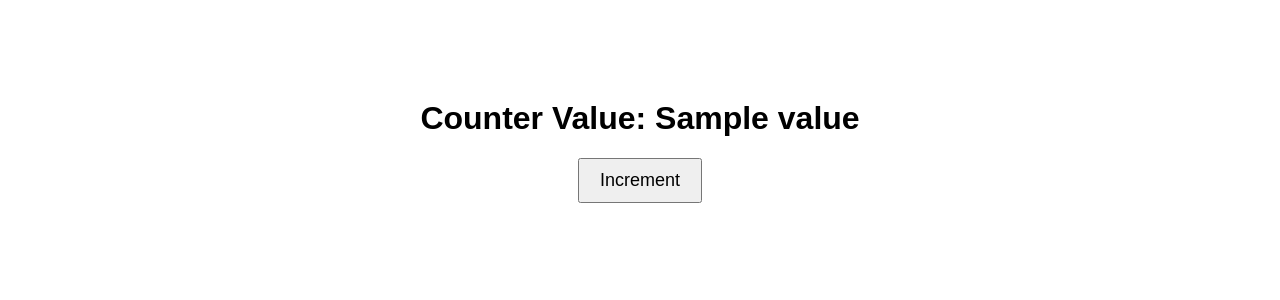
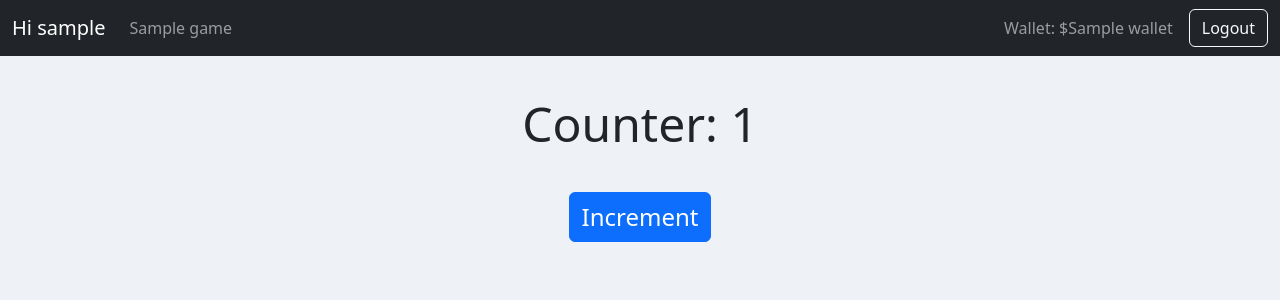
Before and after one commit to thegem99/basic_web, a Flask app: template templates/index.html in a window 1280 px wide. Shown: the top 300 px of the page. Run offline with Flask 3, Linux system fonts and the light colour scheme; the template is opened without the code that fills it: most values are stand-ins (such as "Sample title", 1, 10 or a date in 2020); some libraries are stand-ins or nearby versions.

Commit message:
Update index.html

```diff
--- a/templates/index.html
+++ b/templates/index.html
@@ -1,27 +1,55 @@
 <!DOCTYPE html>
-<html>
+<html lang="en">
 <head>
-    <title>Counter App</title>
-    <style>
-        body {
-            font-family: Arial;
-            text-align: center;
-            margin-top: 100px;
-        }
-        button {
-            padding: 10px 20px;
-            font-size: 18px;
-            cursor: pointer;
-        }
-    </style>
+<meta charset="UTF-8">
+<title>Counter Dashboard</title>
+<link href="https://cdn.jsdelivr.net/npm/bootstrap@5.3.0/dist/css/bootstrap.min.css" rel="stylesheet">
+<style>
+body { background:#eef2f7; }
+.navbar { margin-bottom:2rem; }
+.counter { font-size:3rem; margin:2rem 0; }
+.wallet { font-size:1.2rem; margin-bottom:1rem; }
+.btn-increment { font-size:1.5rem; }
+</style>
+<script src="https://code.jquery.com/jquery-3.6.0.min.js"></script>
 </head>
 <body>
 
-    <h1>Counter Value: {{ value }}</h1>
+<nav class="navbar navbar-expand-lg navbar-dark bg-dark">
+  <div class="container-fluid">
+    <a class="navbar-brand" href="#">Hi {{username}}</a>
+    <div class="collapse navbar-collapse">
+      <ul class="navbar-nav me-auto mb-2 mb-lg-0">
+        {% for game in games %}
+        <li class="nav-item">
+          <a class="nav-link" href="#">{{game}}</a>
+        </li>
+        {% endfor %}
+      </ul>
+      <span class="navbar-text me-3">Wallet: $<span id="wallet">{{wallet}}</span></span>
+      <a class="btn btn-outline-light" href="/logout">Logout</a>
+    </div>
+  </div>
+</nav>
 
-    <form action="/increment">
-        <button type="submit">Increment</button>
-    </form>
+<div class="container text-center">
+  <div class="counter">Counter: <span id="counter">{{counter}}</span></div>
+  <button class="btn btn-primary btn-increment">Increment</button>
+</div>
+
+<script>
+$(document).ready(function(){
+    $(".btn-increment").click(function(){
+        $.post("/increment", {}, function(data){
+            if(data.value !== undefined){
+                $("#counter").text(data.value);
+            }else{
+                alert(data.error);
+            }
+        });
+    });
+});
+</script>
 
 </body>
 </html>
```
